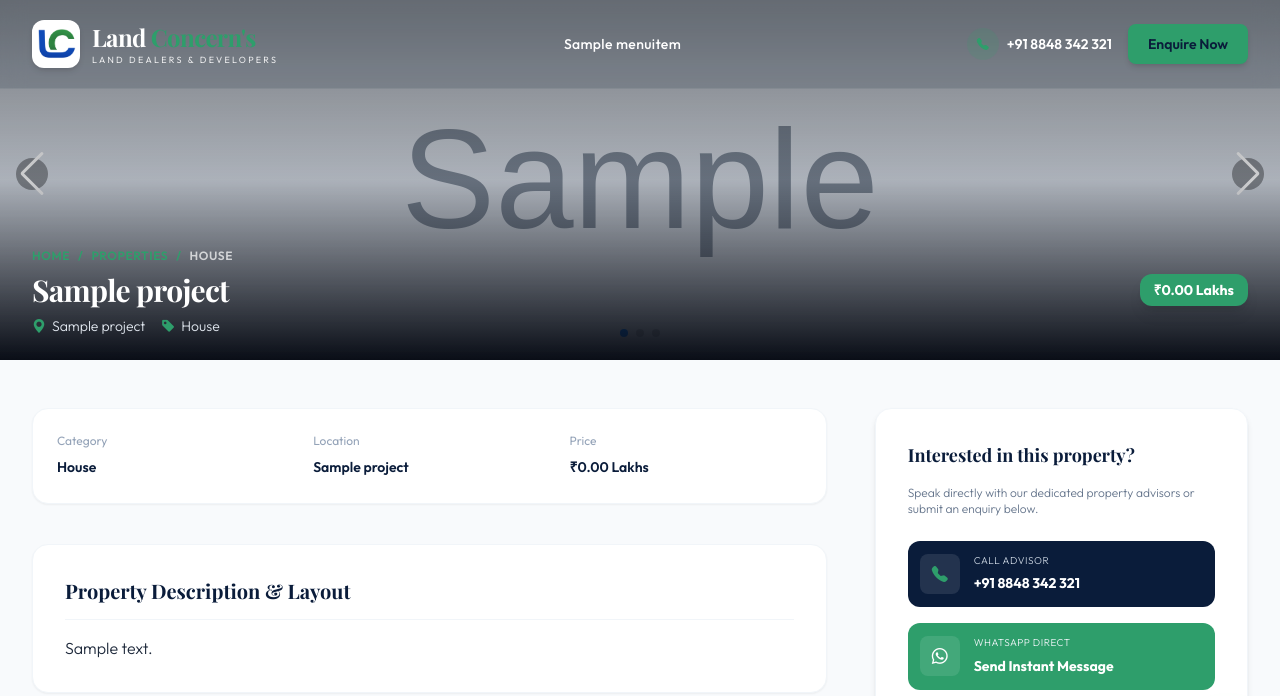
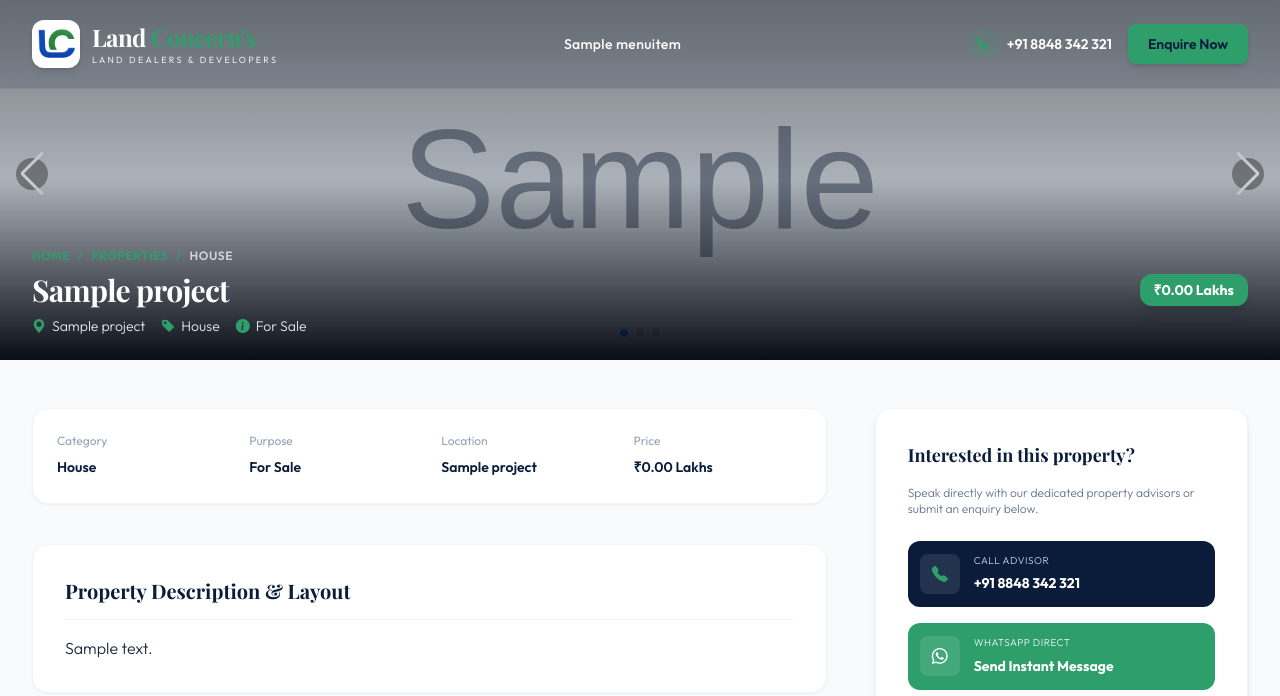
Before and after one commit to pramodthundathil/land_concerns, a Django app: a page that uses templates/project_detail.html in a window 1280 px wide. Shown: the top 696 px of the page. Run offline with Django 5.2, Linux system fonts and the light colour scheme; tables that the repository leaves empty hold one stand-in row (values such as "Sample post"); grey boxes marked "Sample" are stand-in pictures; data that the repository does not hold is empty; some libraries are stand-ins or nearby versions; some web fonts are replaced.

Commit message:
edit on landing

```diff
--- a/templates/index.html
+++ b/templates/index.html
@@ -229,6 +229,9 @@
                             <span class="px-3.5 py-1 text-[11px] font-bold uppercase tracking-wider rounded-full bg-brand-navy text-white shadow-md">
                                 {{ prop.project_category }}
                             </span>
+                            <span class="px-3.5 py-1 text-[11px] font-bold uppercase tracking-wider rounded-full bg-brand-green text-white shadow-md">
+                                For {{ prop.purpose }}
+                            </span>
                         </div>
                         <div class="absolute top-4 right-4 z-10">
                         </div>
@@ -251,7 +254,7 @@
                             <a href="{% url 'ProjectSingle' prop.id %}">{{ prop.project_title }}</a>
                         </h3>
                         <p class="text-slate-500 text-sm font-light line-clamp-3 mb-6">
-                            {{ prop.project_description|striptags|truncatewords:20 }}
+                            {{ prop.project_description|striptags|truncatewords:80 }}
                         </p>
 
                         <!-- Contact Action Buttons -->
--- a/templates/partials/property_card.html
+++ b/templates/partials/property_card.html
@@ -50,8 +50,8 @@
             <h3 class="font-serif text-sm sm:text-base md:text-lg font-bold text-brand-navy group-hover:text-brand-blue transition-colors mb-1 sm:mb-3">
                 <a href="{% url 'ProjectSingle' prop.id %}">{{ prop.project_title }}</a>
             </h3>
-            <p class="text-slate-500 text-xs sm:text-sm font-light line-clamp-1 sm:line-clamp-3 mb-3 sm:mb-6 hidden sm:block">
-                {{ prop.project_description|striptags|truncatewords:20 }}
+            <p class="text-slate-500 text-xs sm:text-sm font-light line-clamp-3 sm:line-clamp-4 mb-3 sm:mb-6">
+                {{ prop.project_description|striptags|truncatewords:80 }}
             </p>
         </div>
 
--- a/templates/project_detail.html
+++ b/templates/project_detail.html
@@ -78,6 +78,10 @@
                         <i class="bi bi-tag-fill text-brand-gold mr-1.5"></i>
                         {{ project.project_category }}
                     </span>
+                    <span class="flex items-center">
+                        <i class="bi bi-info-circle-fill text-brand-gold mr-1.5"></i>
+                        For {{ project.purpose }}
+                    </span>
                 </div>
             </div>
         </div>
@@ -92,10 +96,14 @@
         <div class="lg:col-span-2 space-y-10">
 
             <!-- Key Details Card -->
-            <div class="bg-white rounded-2xl p-6 shadow-sm border border-slate-100 grid grid-cols-1 sm:grid-cols-3 gap-6">
+            <div class="bg-white rounded-2xl p-6 shadow-sm border border-slate-100 grid grid-cols-2 sm:grid-cols-4 gap-6">
                 <div>
                     <span class="text-xs text-slate-400 block mb-1">Category</span>
                     <span class="font-semibold text-brand-navy text-sm">{{ project.project_category }}</span>
+                </div>
+                <div>
+                    <span class="text-xs text-slate-400 block mb-1">Purpose</span>
+                    <span class="font-semibold text-brand-navy text-sm text-brand-gold">For {{ project.purpose }}</span>
                 </div>
                 <div>
                     <span class="text-xs text-slate-400 block mb-1">Location</span>
--- a/templates/projects.html
+++ b/templates/projects.html
@@ -340,8 +340,8 @@
                                         <h3 class="font-serif text-sm sm:text-base md:text-lg font-bold text-brand-navy group-hover:text-brand-blue transition-colors mb-1 sm:mb-3">
                                             <a href="{% url 'ProjectSingle' prop.id %}">{{ prop.project_title }}</a>
                                         </h3>
-                                        <p class="text-slate-500 text-xs sm:text-sm font-light line-clamp-1 sm:line-clamp-3 mb-3 sm:mb-6 hidden sm:block">
-                                            {{ prop.project_description|striptags|truncatewords:25 }}
+                                        <p class="text-slate-500 text-xs sm:text-sm font-light line-clamp-3 sm:line-clamp-4 mb-3 sm:mb-6">
+                                            {{ prop.project_description|striptags|truncatewords:80 }}
                                         </p>
                                     </div>
 
```
